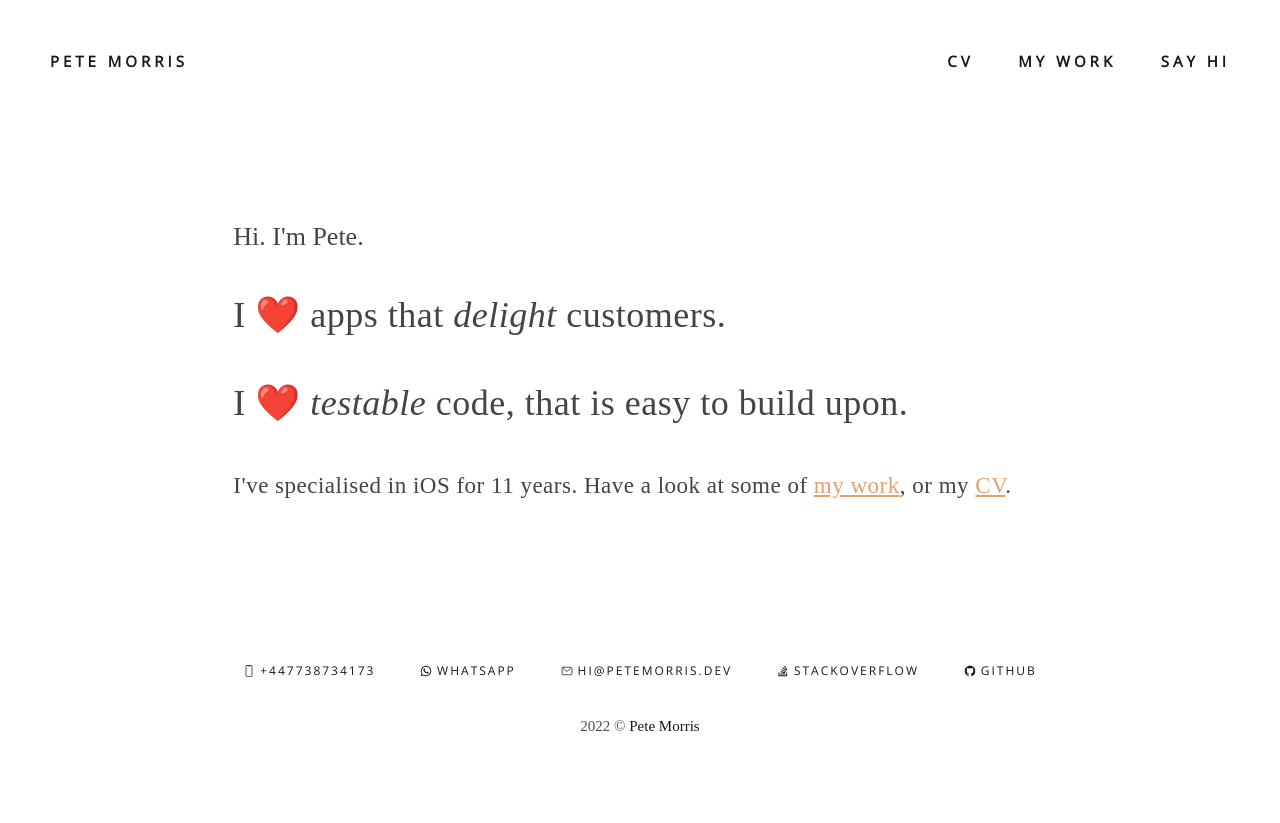
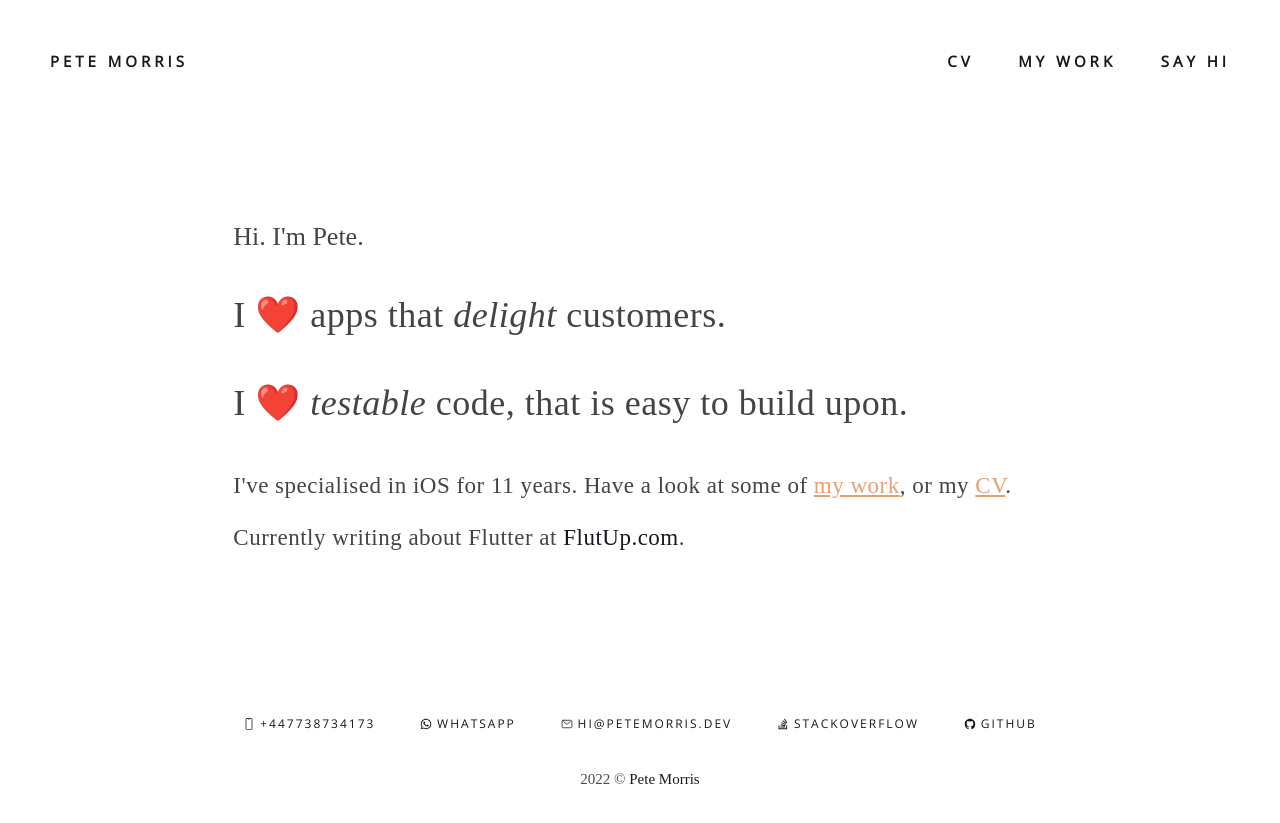
Before and after one commit to p-morris/p-morris.github.io, a Jekyll site: the page built from index.html, in a window 1280 px wide. Shown: the top 823 px of the page. Built offline with Jekyll 4.4.1, drawn with Linux system fonts in a browser that asks for light colours; nearby versions of some CDN libraries; some web fonts are replaced; the list of posts is cut into pages by our own code.

Commit message:
Update index.html

```diff
--- a/index.html
+++ b/index.html
@@ -27,3 +27,4 @@
 <p>I ❤️ <i>testable</i> code, that is easy to build upon.</p>
 <div class="padd"></div>
 <p class="ps">I've specialised in iOS for 11 years. Have a look at some of <a href="/my-work" class="work-link">my work</a>, or my <a href="/cv" class="work-link">CV</a>.</p>
+<p class="ps">Currently writing about Flutter at <a href="https://flutup.com">FlutUp.com</a>.
```
